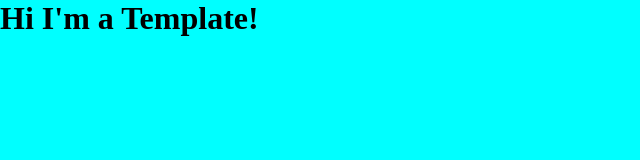
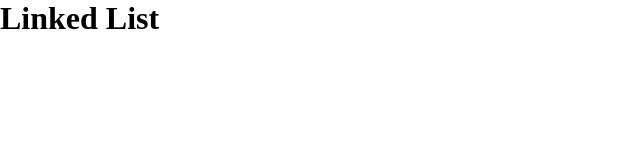
Before and after one commit to karldreta/LinkedList-OdinProject, a website built with webpack: page src/template.html in a window 1280 px wide. Shown: the whole page, without its empty margins (0-640 px from the left). Built offline with nearby package versions, Linux system fonts and the light colour scheme.

Commit message:
Initial Commit

```diff
--- a/package.json
+++ b/package.json
@@ -1,8 +1,8 @@
 {
-  "name": "template-repo-01",
+  "name": "linked-list",
   "version": "1.0.0",
   "type": "module",
-  "description": "This will be our Template for future projects with Webpack.",
+  "description": "This is an Odin Project: Linked List",
   "main": "index.js",
   "scripts": {
     "test": "echo \"Error: no test specified\" && exit 1",
--- a/src/styles.css
+++ b/src/styles.css
@@ -7,7 +7,6 @@ body {
   height: 100vh;
   margin: 0;
   padding: 0;
-  background-color: aqua; /* Use for testing */
 }
 
 h1,
--- a/src/template.html
+++ b/src/template.html
@@ -3,10 +3,10 @@
   <head>
     <meta charset="UTF-8" />
     <meta name="viewport" content="width=device-width, initial-scale=1.0" />
-    <title>Template Only</title>
+    <title>Linked List</title>
   </head>
   <body>
-    <h1>Hi I'm a Template!</h1>
+    <h1>Linked List</h1>
     <main></main>
   </body>
 </html>
```
Also changed, not shown: 1 other file.
